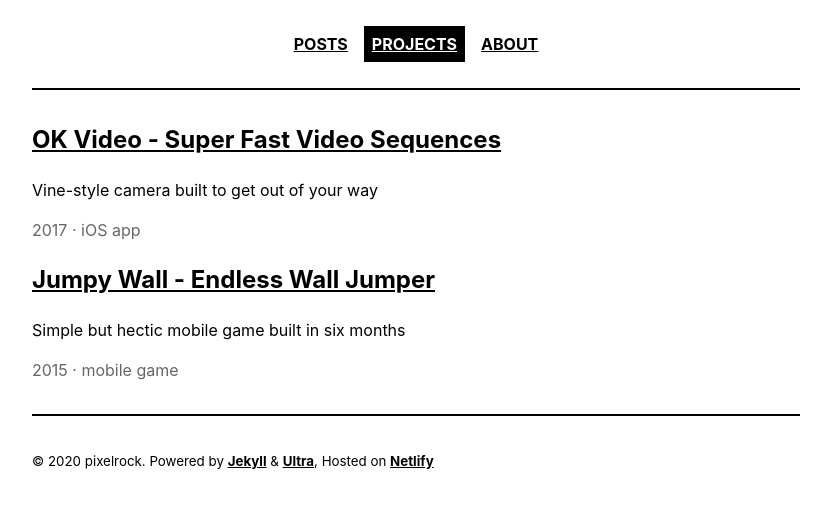
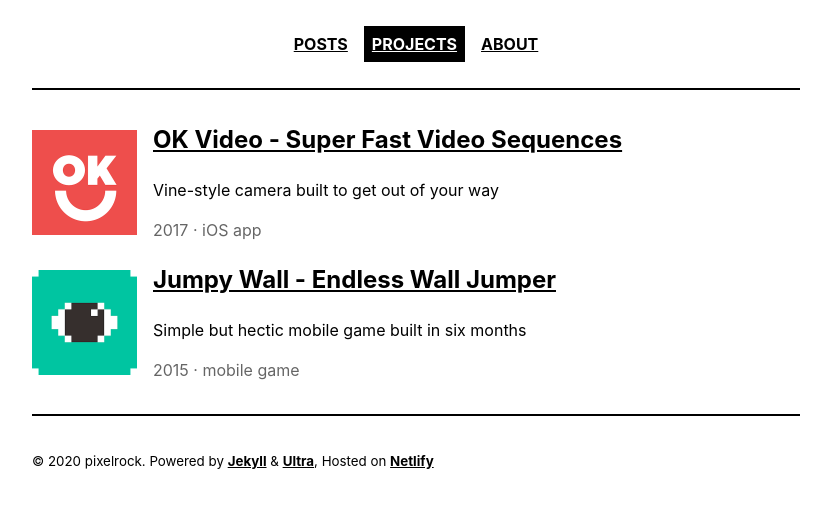
Before and after one commit to PimCoumans/pixelrock-nl, a Jekyll site: the page built from _pages/projects.md, in a window 1280 px wide. Shown: the top 508 px of the page, without its empty margins (224-1055 px from the left). Built offline with Jekyll 4.4.1, drawn with Linux system fonts in a browser that asks for light colours.

Commit message:
Add image to projects

```diff
--- a/_layouts/projects.html
+++ b/_layouts/projects.html
@@ -4,6 +4,11 @@
 
 {% for project in site.projects reversed %}
 <article role="article">
+  {% if project.image  %}
+  <a href="{{ site.baseurl }}{{ project.url }}">
+    <img src="{{ site.baseurl }}{{ project.image }}" class="article-image" alt="{{ project.title }} logo" />
+  </a>
+  {% endif %}
   <h2><a href="{{ site.baseurl }}{{ project.url }}">
     {{ project.title }}
   </a></h2>
--- a/_sass/_layout.scss
+++ b/_sass/_layout.scss
@@ -63,6 +63,13 @@
     margin-bottom: 2em;
 }
 
+.article-image {
+    float: left;
+    width: 105px;
+    height: 105px;
+    margin-right: 1em;
+}
+
 nav {
     ul {
         list-style: none;
```
Also changed, not shown: _projects/2015-09-03-jumpy-wall.md (+1 -0 lines), _projects/2017-05-30-ok-video.md (+1 -0 lines), assets/jumpy-first-prototype.png, assets/jumpy-stick-figure.png, assets/jumpywall-pim-coumans.jpg, assets/project-jumpywall.png (added), assets/project-okvideo.png (added).
